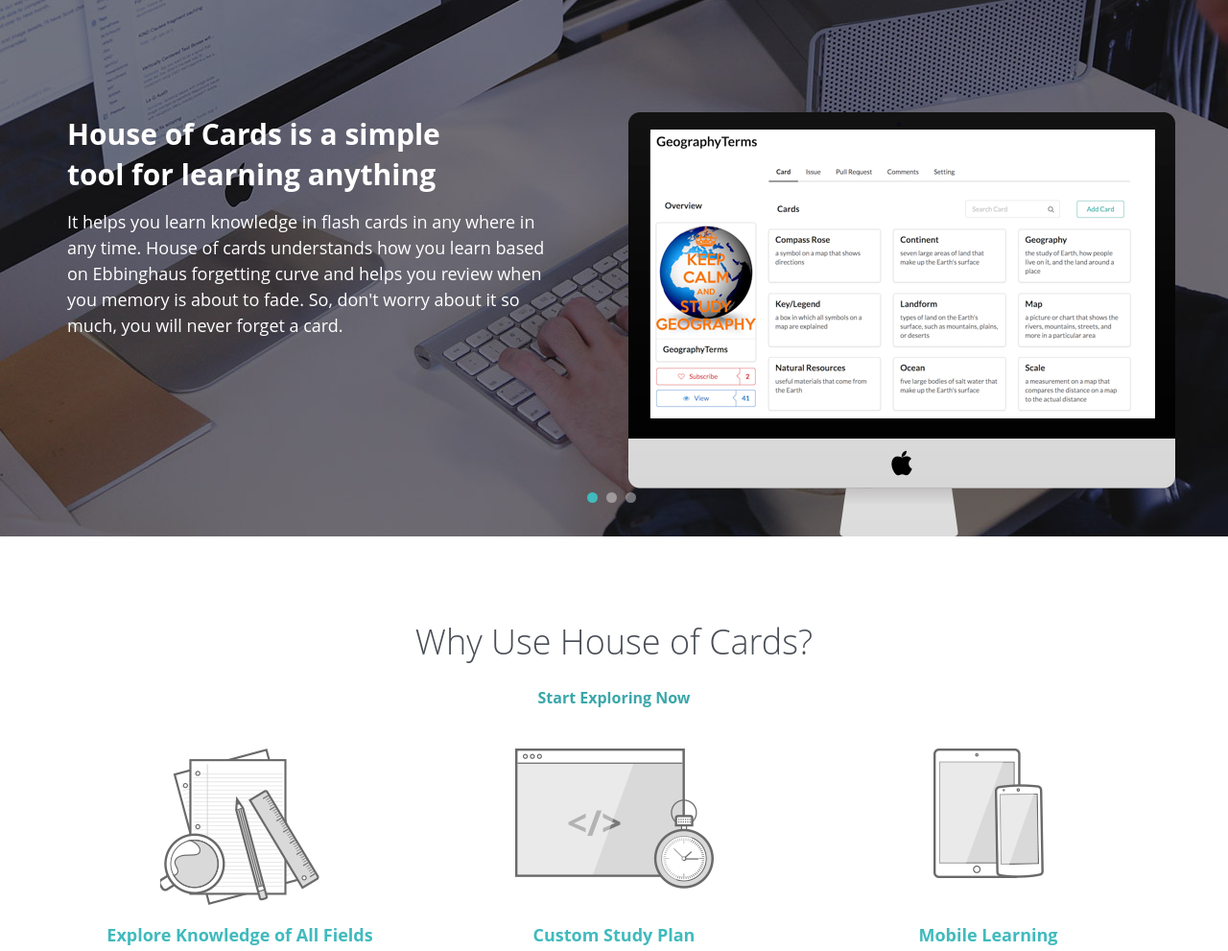
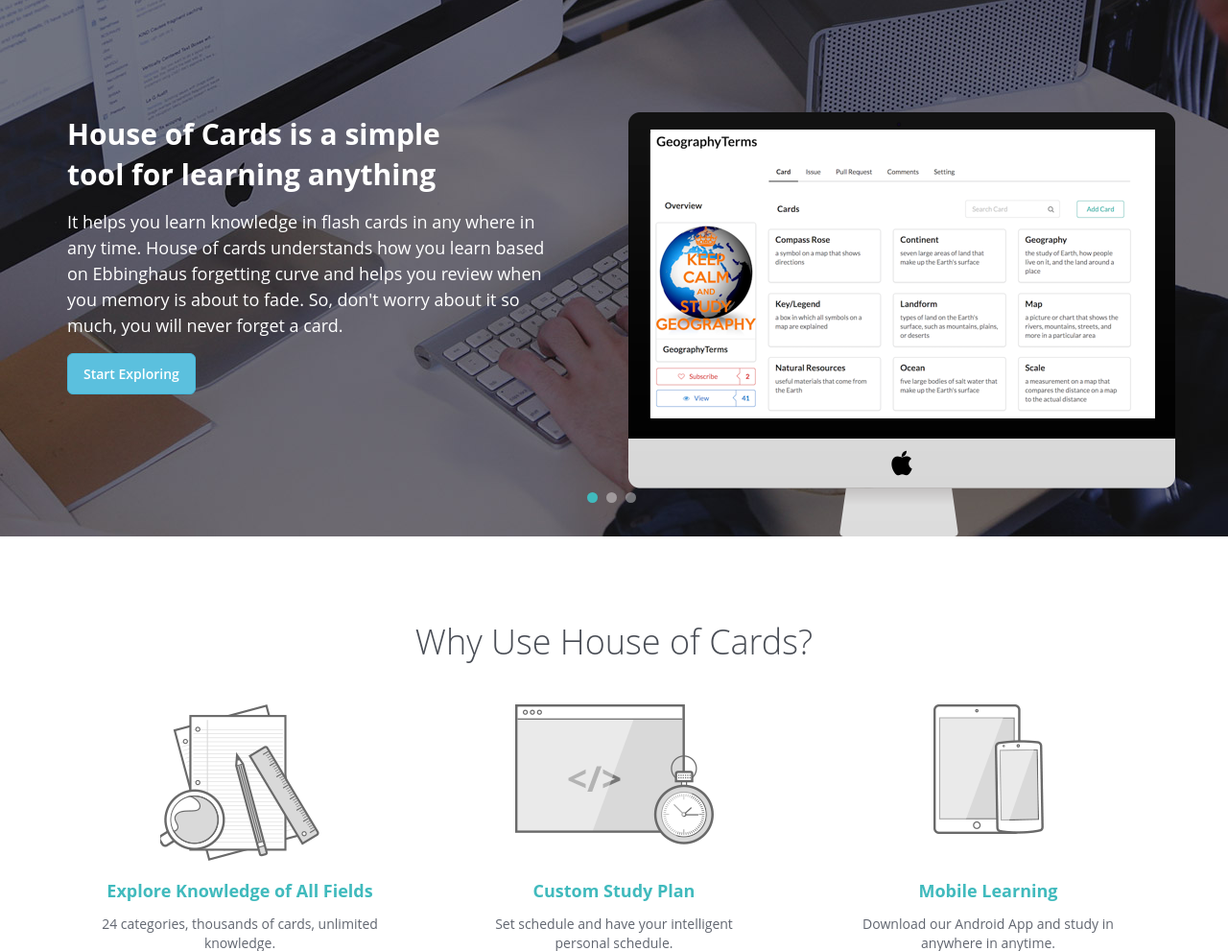
Before and after one commit to ShuaiQin/HouseOfCards, a Python web app: template webapp/templates/index.html in a window 1280 px wide; the page is wider, and only the part inside the window is pictured. Shown: the part 73-1064 px from the top of that part at 96% size. Run offline with Jinja, Linux system fonts and the light colour scheme; the template is opened without the code that fills it, so the values that code supplies are empty; some libraries are stand-ins or nearby versions.

Commit message:
add exploring button

```diff
--- a/webapp/templates/intro2.html
+++ b/webapp/templates/intro2.html
@@ -43,7 +43,7 @@
 				            <p class="intro">It helps you learn knowledge in flash cards in any where in any time. House of cards
                                 understands how you learn based on Ebbinghaus forgetting curve and helps you review when you memory
                             is about to fade. So, don't worry about it so much, you will never forget a card.</p>
-
+                            <a href="/explore"><button type="button" class="btn btn-lg btn-info">Start Exploring</button></a>
     					</div><!--//item-content-inner-->
 					</div><!--//item-content-->
 				</div><!--//item-->
@@ -55,7 +55,7 @@
 				            <h2 class="heading">Explore knowledge of the world</h2>
 				            <p class="intro">Our sharing community has all kinds of knowledge and subjects. Subscribe any house you want to learn,
                             pull requests and raise issues. Contribute to our and your community, get and give! Learn and share.</p>
-
+                            <a href="/explore"><button type="button" class="btn btn-lg btn-info">Start Exploring</button></a>
     					</div><!--//item-content-inner-->
 					</div>
 				</div><!--//item-->
@@ -67,7 +67,7 @@
 				            <h2 class="heading">Ready to build your own card houses?</h2>
 				            <p class="intro">Easy to upload cards even by CSV file, pull requests, raise issues,
                                 smart manage and quick quiz. Join us to explore more.</p>
-                            <a href="/explore"><button type="button" class="btn btn-info btn-lg">Start Exploring</button></a>
+                            <a href="/explore"><button type="button" class="btn btn-lg btn-info">Start Exploring</button></a>
 
     					</div><!--//item-content-inner-->
 					</div>
@@ -81,8 +81,6 @@
         <div class="container text-center">
 
             <h2 class="section-title">Why Use House of Cards?</h2>
-            <a class="btn btn-cta" href="/explore">Start Exploring Now</a>
-
             <div class="items-wrapper row">
                 <div class="item col-mg-4 col-sm-4 col-sm-12">
                     <div class="item-inner">
```
